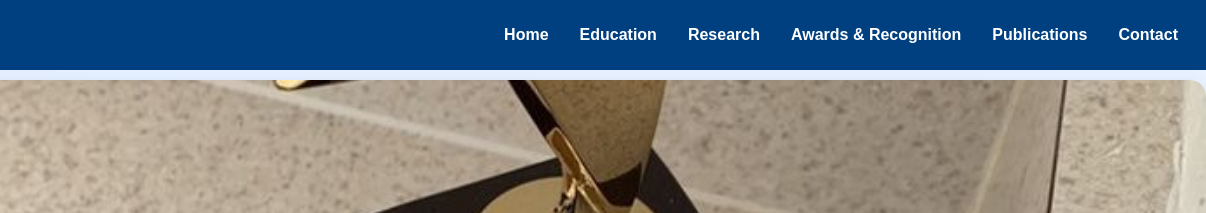
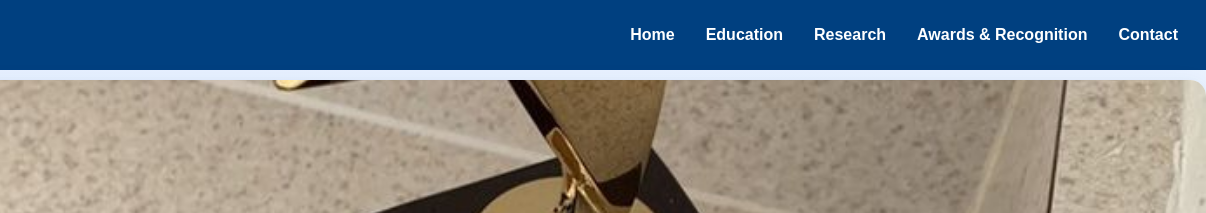
Before and after one commit to MrATHARUDDIN/Arafat-Miah-web, a plain HTML site: page awards-and-recognition.html in a window 1280 px wide. Shown: the top 213 px of the page, 74-1280 px from the left. Drawn offline with nearby package versions, Linux system fonts and the light colour scheme.

Commit message:
navbar correction

```diff
--- a/awards-and-recognition.html
+++ b/awards-and-recognition.html
@@ -19,7 +19,6 @@
           <li><a href="education.html" class="nav__link">Education</a></li>
           <li><a href="research.html" class="nav__link">Research</a></li>
           <li><a href="awards-and-recognition.html" class="nav__link">Awards & Recognition</a></li>
-          <li><a href="#" class="nav__link">Publications</a></li>
           <li><a href="contact.html" class="nav__link">Contact</a></li>
         </ul>
         <div class="nav__toggle" id="nav-toggle">
```
Also changed, not shown: education.html (+0 -1 lines), index.html (+0 -1 lines), research.html (+0 -1 lines).
